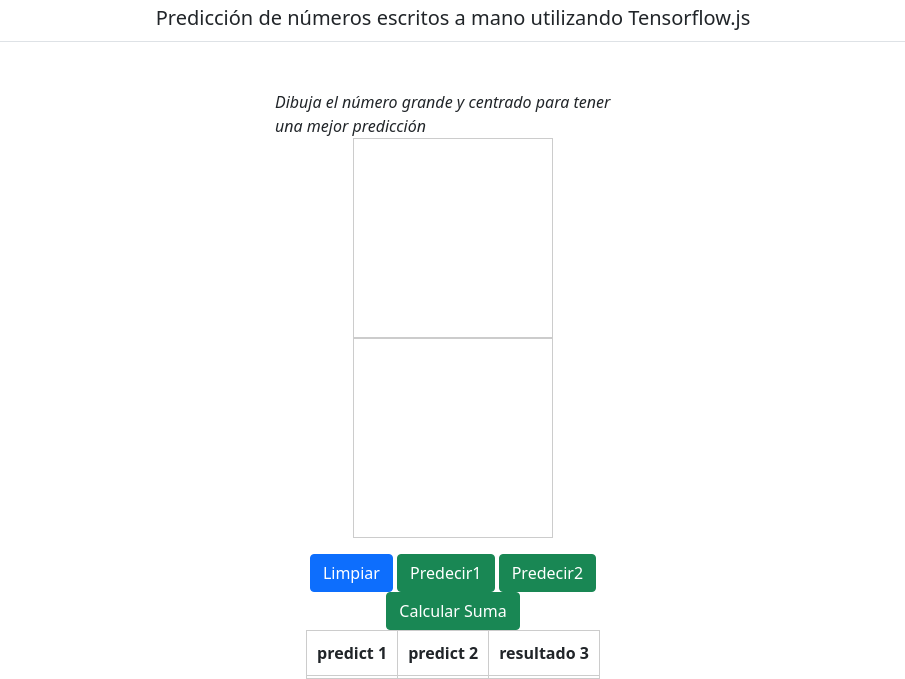
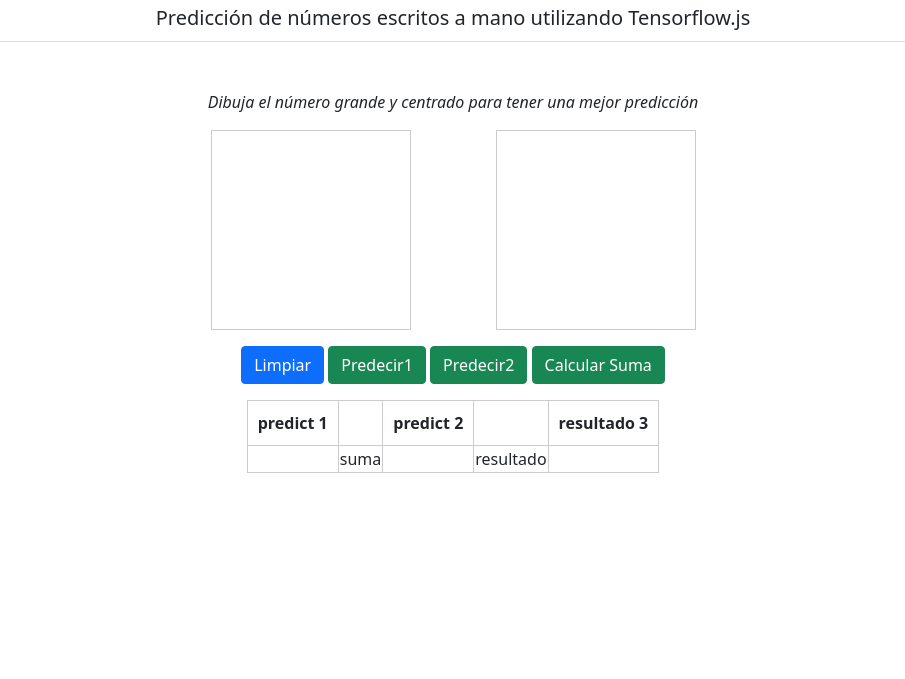
Before and after one commit to OscarBDev/tensorflow_drawing_of_numbers, a plain HTML site: page index.html in a window 1280 px wide. Shown: the part 167-846 px from the top of the page, without its empty margins (187-1092 px from the left). After the commit the page ends 800 px from the top, so only its background shows below. Drawn offline with nearby package versions, Linux system fonts and the light colour scheme; a script that the page names is missing.

Commit message:
se coloco una interfaz entendible

```diff
--- a/index.html
+++ b/index.html
@@ -50,20 +50,27 @@
       <div class="b-example-divider"></div>
 
       <div class="container mt-5">
-        <div class="row">
-          <div class="col-12 col-md-4 offset-md-4">
-            <div id="canvas-container">
-              <div><i>Dibuja el número grande y centrado para tener una mejor predicción</i></div>
+        <div class="row justify-content-center">
+            <div class="col-12 text-center mb-3"><i>Dibuja el número grande y centrado para tener una mejor predicción</i></div>
 
+            <!-- seccion de dibijado -->
+            <div class="col-md-6 ">
+                <div class="row ">
+                    <div class="col-md-6 ">
                         <!-- primer segmento -->
-              <canvas id="bigcanvas" width="200" height="200"></canvas>
+                        <canvas id="bigcanvas" width="200" height="200" style="float: left;"></canvas>
                         <canvas id="smallcanvas" width="28" height="28" style="display: none"></canvas>
+                    </div>
 
+                    <div class="col-md-6 ">
                             <!-- segundo segmento -->
                         <canvas id="bigcanvas2" width="200" height="200"></canvas>
                         <canvas id="smallcanvas2" width="28" height="28" style="display: none"></canvas>
+                    </div>
+                </div>
+            </div>
 
-            </div>
+            <!-- botones y recuadros de predicciones -->
             <div class="text-center mt-3">
               <button class="btn btn-primary" id="limpiar" onclick="limpiar()">Limpiar</button>
               <button class="btn btn-success" id="predecir" onclick="predecir()">Predecir1</button>
@@ -74,23 +81,26 @@
               <!-- boton de resultado -->
               <button class="btn btn-success" id="predecir" onclick="calcularResultado()">Calcular Suma</button>
 
-              <table>
+              <table class="mt-3">
                 <thead>
                   <th>predict 1</th>
+                  <th></th>
                   <th>predict 2</th>
+                  <th></th>
                   <th>resultado 3</th>
                 </thead>
                 <tbody>
                   <tr>
                     <td><div id="predict1" class="resultado"></div></td>
+                    <td><div>suma</div></td>
                     <td><div id="predict2" class="resultado"></div></td>
+                    <td><div>resultado</div></td>
                     <td><div id="resultado3" class="resultado"></div></td>
                   </tr>
                 </tbody>
               </table>
             </div>
 
-          </div>
         </div>
       </div>
 
```
Lines whose indentation alone changed are shown as unchanged.
